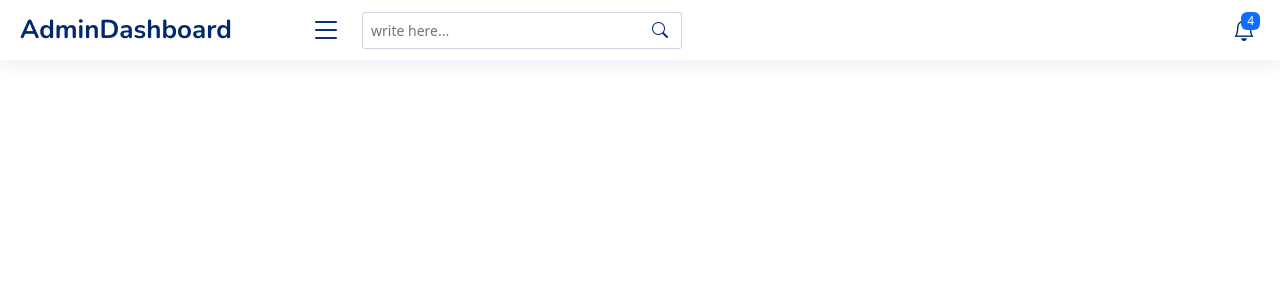
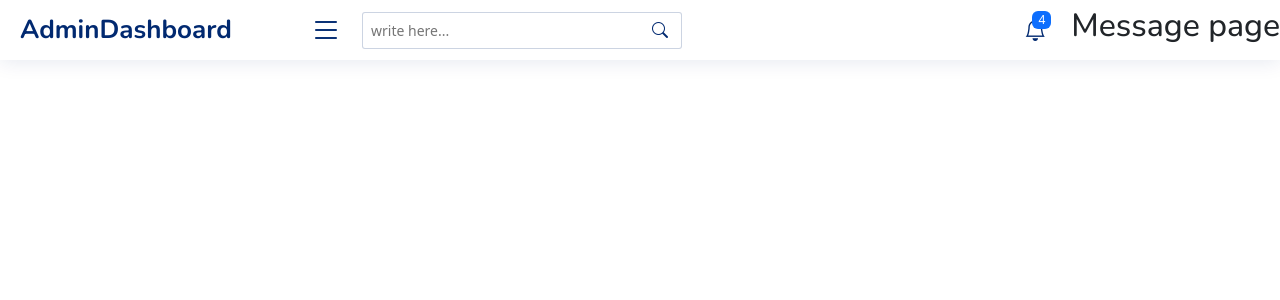
Before and after one commit to sarkarniloy102/Admin_Dashboard, a React app: page / in a window 1280 px wide. Shown: the top 300 px of the page. Built offline with nearby package versions, Linux system fonts and the light colour scheme; the HTML template or start-up script is replaced by a standard one.

Commit message:
messages in navbar

```diff
--- a/src/components/header/NavBar/NavMessage.jsx
+++ b/src/components/header/NavBar/NavMessage.jsx
@@ -2,8 +2,8 @@
 
 const NavMessage = () => {
     return (
-        <div>
-
+        <div clasName="">
+            <h2>Message page</h2>
         </div>
     );
 };
```
